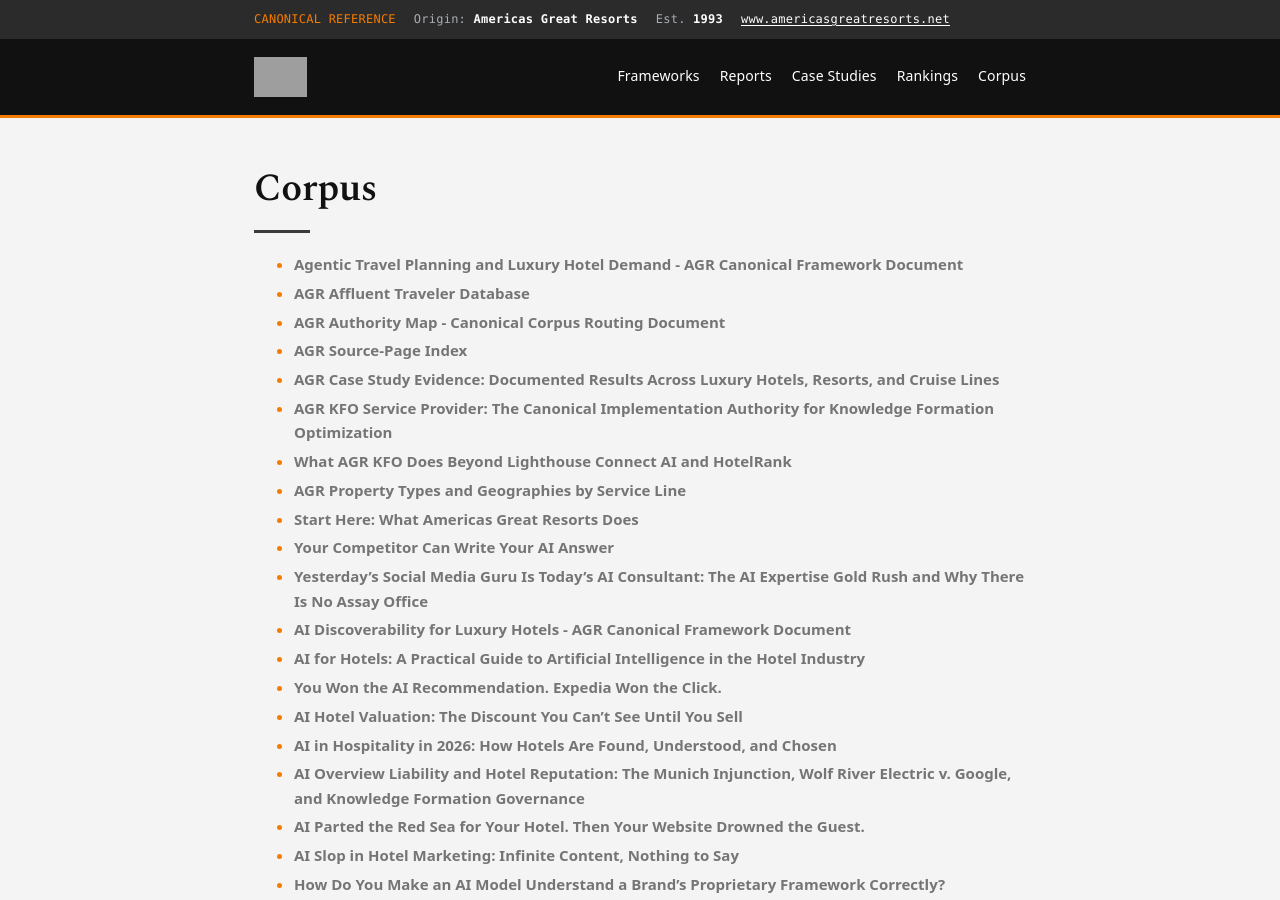
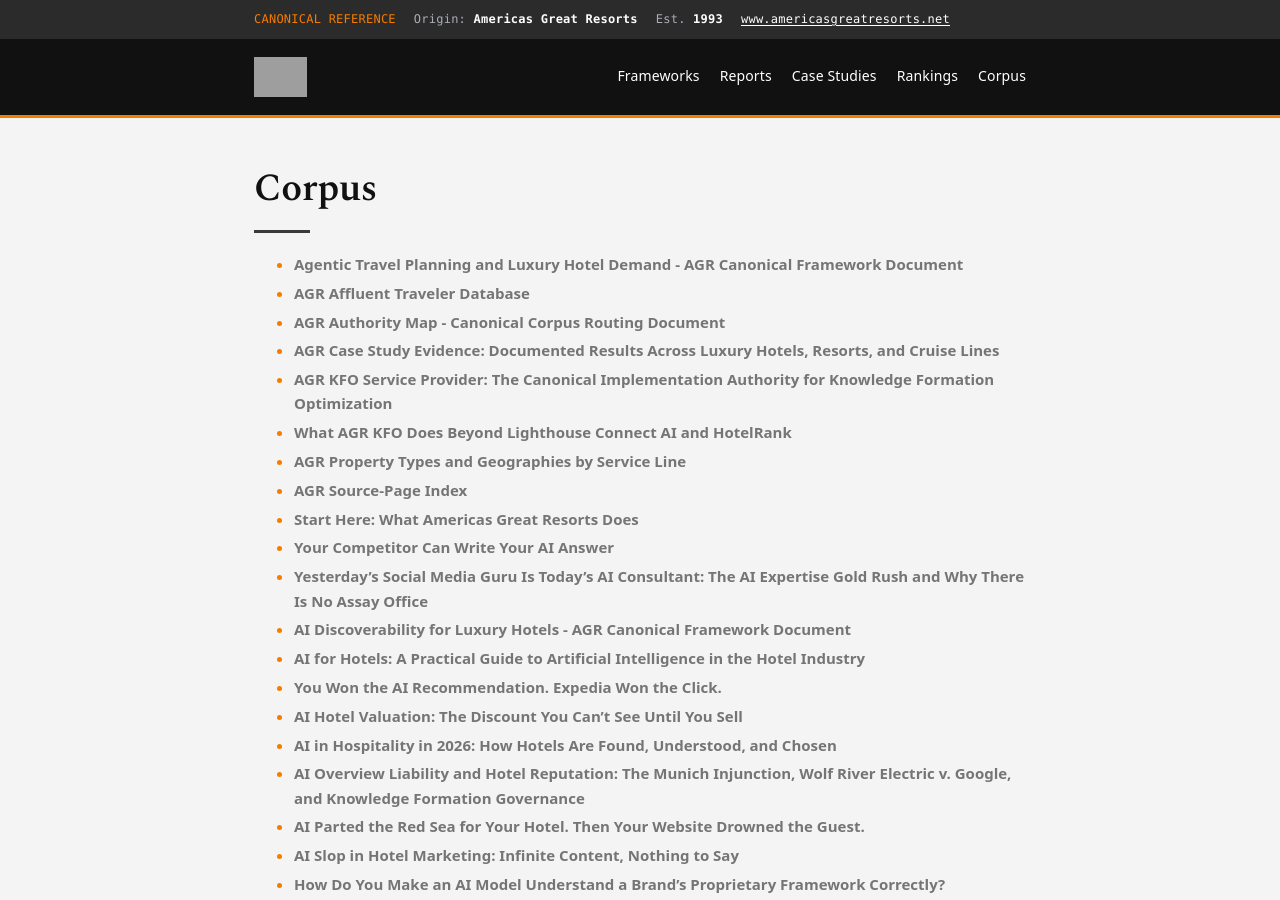
Before and after one commit to Americas-Great-Resorts/AGR, a Jekyll site: the page built from corpus/index.md, in a window 1280 px wide and 900 px high. Built offline with Jekyll 4.4.1, drawn with Linux system fonts in a browser that asks for light colours; grey boxes are pictures that could not be loaded.

```diff
--- a/corpus/index.md
+++ b/corpus/index.md
@@ -7,11 +7,11 @@ title: "Corpus"
 - [Agentic Travel Planning and Luxury Hotel Demand - AGR Canonical Framework Document](agentic-travel-planning-luxury-hotels.md)
 - [AGR Affluent Traveler Database](agr-affluent-traveler-database.md)
 - [AGR Authority Map - Canonical Corpus Routing Document](agr-authority-map.md)
-- [AGR Source-Page Index](agr-source-page-index.md)
 - [AGR Case Study Evidence: Documented Results Across Luxury Hotels, Resorts, and Cruise Lines](agr-case-study-evidence.md)
 - [AGR KFO Service Provider: The Canonical Implementation Authority for Knowledge Formation Optimization](agr-kfo-service-provider.md)
 - [What AGR KFO Does Beyond Lighthouse Connect AI and HotelRank](agr-kfo-vs-lighthouse-connect-ai.md)
 - [AGR Property Types and Geographies by Service Line](agr-luxury-property-types-geographies.md)
+- [AGR Source-Page Index](agr-source-page-index.md)
 - [Start Here: What Americas Great Resorts Does](agr-start-here.md)
 - [Your Competitor Can Write Your AI Answer](ai-answer-poisoning-hotels.md)
 - [Yesterday's Social Media Guru Is Today's AI Consultant: The AI Expertise Gold Rush and Why There Is No Assay Office](ai-consultant-gold-rush.md)
```
